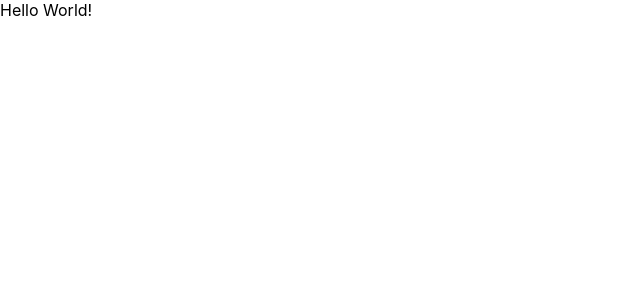
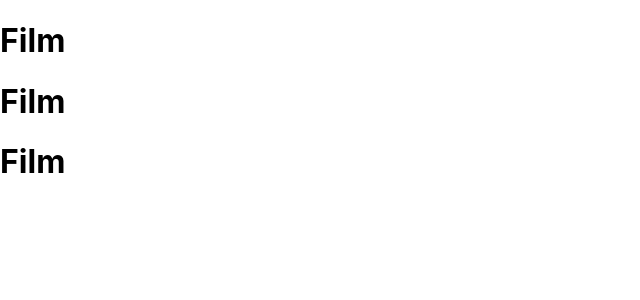
Before and after one commit to KevMcEwan/React-App---Film-Releases, a React (Create React App) app: page / in a window 1280 px wide. Shown: the top 300 px of the page, without its empty margins (0-640 px from the left). Built offline with nearby package versions, Linux system fonts and the light colour scheme.

Commit message:
classes created

```diff
--- a/src/App.js
+++ b/src/App.js
@@ -1,9 +1,12 @@
 import React, { Component } from 'react';
+import FilmListContainer from './containers/FilmListContainer.js';
 import './App.css';
 
 class App extends Component {
   render() {
-    return ("Hello World!");
+    return (
+      <FilmListContainer />
+    );
   }
 }
 
--- /dev/null
+++ b/src/components/Film.js
@@ -0,0 +1,12 @@
+import React, {Component} from 'react';
+
+class Film extends Component{
+   render(){
+      return(
+         <h1>Film</h1>
+      );
+   }
+
+}
+
+export default Film;
--- /dev/null
+++ b/src/components/FilmList.js
@@ -0,0 +1,17 @@
+import React, {Component} from 'react';
+import Film from './Film';
+
+class FilmList extends Component{
+   render(){
+      return(
+         <>
+         <Film/>
+         <Film/>
+         <Film/>
+         </>
+      );
+   }
+
+}
+
+export default FilmList;
--- /dev/null
+++ b/src/containers/FilmListContainer.js
@@ -0,0 +1,12 @@
+import React, {Component} from 'react';
+import FilmList from '../components/FilmList.js';
+
+class FilmListContainer extends Component {
+   render(){
+      return (
+         <FilmList />
+      );
+   }
+}
+
+export default FilmListContainer;
```
Also changed, not shown: src/components/Title.js (added).
